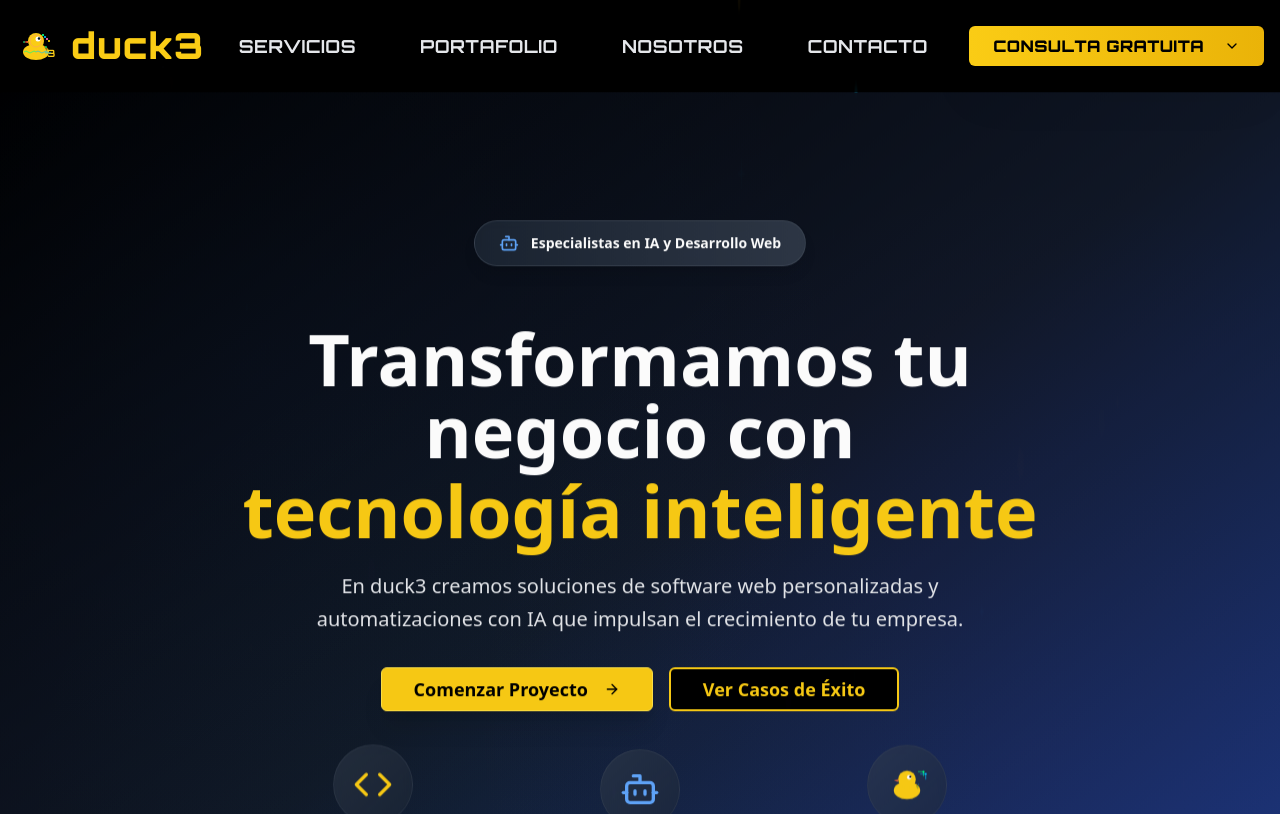
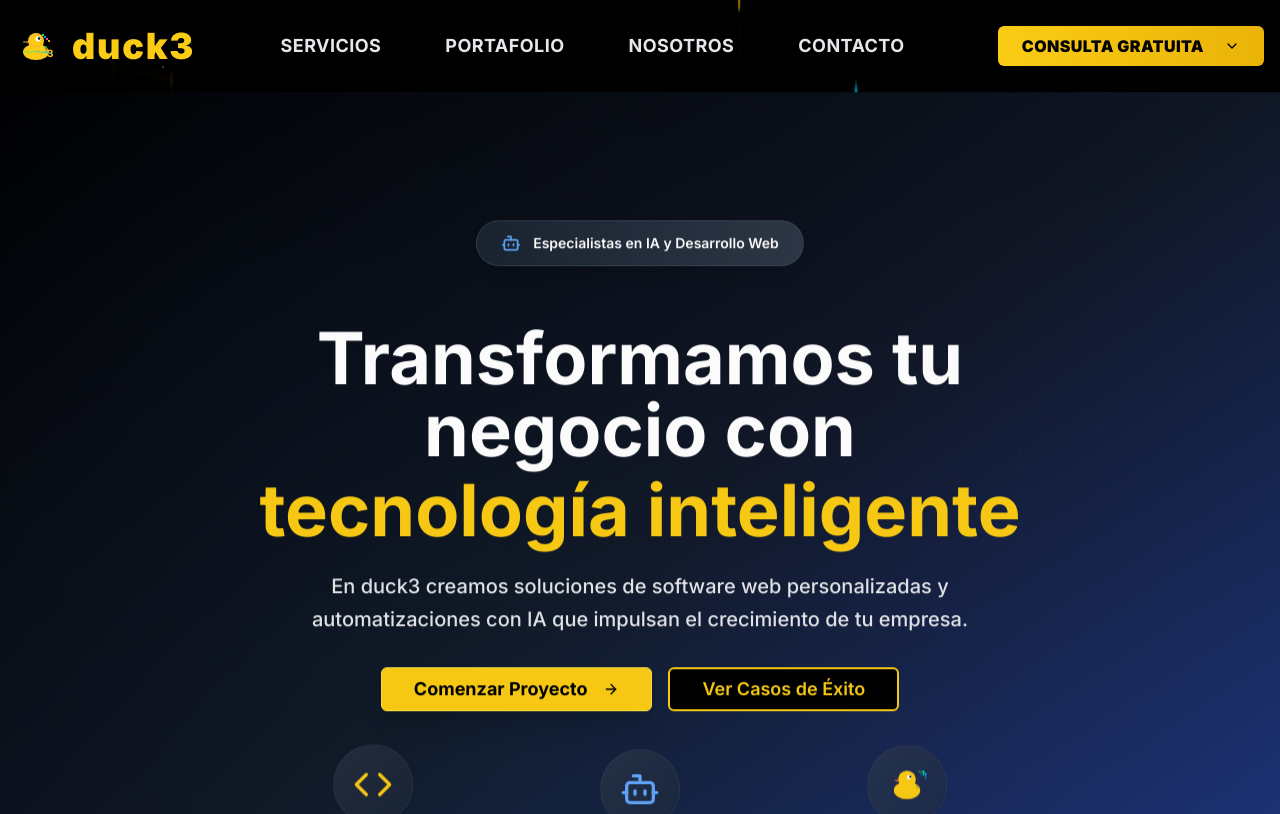
Before and after one commit to ivanmuinos/duck3-web-ai-consult, a React (Vite) app: page / in a window 1280 px wide. Shown: the top 814 px of the page. Built offline with nearby package versions, Linux system fonts and the light colour scheme.

Commit message:
Refine font to be more formal and applied globally.

```diff
--- a/index.html
+++ b/index.html
@@ -8,7 +8,7 @@
     <title>Duck3 - Desarrollo Web Premium</title>
     <link rel="preconnect" href="https://fonts.googleapis.com">
     <link rel="preconnect" href="https://fonts.gstatic.com" crossorigin>
-    <link href="https://fonts.googleapis.com/css2?family=Orbitron:wght@400;700;900&display=swap" rel="stylesheet">
+    <link href="https://fonts.googleapis.com/css2?family=Inter:wght@300;400;500;600;700;800;900&display=swap" rel="stylesheet">
   </head>
   <body>
     <div id="root"></div>
--- a/src/components/Header.tsx
+++ b/src/components/Header.tsx
@@ -68,8 +68,8 @@ const Header = () => {
   };
 
   return (
-    <header className="sticky top-0 left-0 right-0 z-50 bg-black/80 backdrop-blur-xl animate-fade-in">
-      <div className="container mx-auto px-4 py-6 flex items-center justify-between">
+    <header className="py-6 animate-fade-in">
+      <div className="container mx-auto px-4 flex items-center justify-between">
         <Link to="/" className="flex items-center space-x-4 group">
           <div className="relative">
             <svg
@@ -97,12 +97,12 @@ const Header = () => {
               </g>
               <path d="M28 20 Q33 18 31 25 Q29 23 28 20" fill="rgba(0,0,0,0.4)"/>
               <path d="M29 21 L31 21 M30 20 L30 22" stroke="#00FF88" strokeWidth="0.8" opacity="0.8"/>
-              <text x="31" y="31" fontSize="10" fontWeight="bold" fill="currentColor" className="font-orbitron">3</text>
+              <text x="31" y="31" fontSize="10" fontWeight="bold" fill="currentColor" className="font-inter">3</text>
               <rect x="29" y="26" width="6" height="1.5" fill="#00BFFF" opacity="0.5"/>
             </svg>
             <div className="absolute -inset-2 bg-gradient-to-r from-cyan-400/20 to-pink-400/20 rounded-full blur-lg opacity-0 group-hover:opacity-100 transition-all duration-500"></div>
           </div>
-          <span className="text-4xl font-black text-yellow-400 font-orbitron tracking-wider transition-all duration-500 group-hover:text-yellow-300 group-hover:tracking-widest">
+          <span className="text-4xl font-black text-yellow-400 font-inter tracking-wider transition-all duration-500 group-hover:text-yellow-300 group-hover:tracking-widest">
             duck3
           </span>
         </Link>
@@ -111,28 +111,28 @@ const Header = () => {
         <nav className="hidden md:flex items-center space-x-10">
           <button
             onClick={() => handleNavClick('servicios')}
-            className="relative text-gray-200 hover:text-yellow-400 transition-all duration-500 font-orbitron font-bold tracking-wide cursor-pointer group px-3 py-2 text-lg"
+            className="relative text-gray-200 hover:text-yellow-400 transition-all duration-500 font-inter font-bold tracking-wide cursor-pointer group px-3 py-2 text-lg"
           >
             SERVICIOS
             <span className="absolute bottom-0 left-0 w-0 h-1 bg-gradient-to-r from-yellow-400 to-yellow-500 transition-all duration-500 group-hover:w-full"></span>
           </button>
           <button
             onClick={handlePortfolioClick}
-            className="relative text-gray-200 hover:text-yellow-400 transition-all duration-500 font-orbitron font-bold tracking-wide group px-3 py-2 cursor-pointer text-lg"
+            className="relative text-gray-200 hover:text-yellow-400 transition-all duration-500 font-inter font-bold tracking-wide group px-3 py-2 cursor-pointer text-lg"
           >
             PORTAFOLIO
             <span className="absolute bottom-0 left-0 w-0 h-1 bg-gradient-to-r from-yellow-400 to-yellow-500 transition-all duration-500 group-hover:w-full"></span>
           </button>
           <button
             onClick={() => handleNavClick('sobre-nosotros')}
-            className="relative text-gray-200 hover:text-yellow-400 transition-all duration-500 font-orbitron font-bold tracking-wide cursor-pointer group px-3 py-2 text-lg"
+            className="relative text-gray-200 hover:text-yellow-400 transition-all duration-500 font-inter font-bold tracking-wide cursor-pointer group px-3 py-2 text-lg"
           >
             NOSOTROS
             <span className="absolute bottom-0 left-0 w-0 h-1 bg-gradient-to-r from-yellow-400 to-yellow-500 transition-all duration-500 group-hover:w-full"></span>
           </button>
           <button
             onClick={() => handleNavClick('contacto')}
-            className="relative text-gray-200 hover:text-yellow-400 transition-all duration-500 font-orbitron font-bold tracking-wide cursor-pointer group px-3 py-2 text-lg"
+            className="relative text-gray-200 hover:text-yellow-400 transition-all duration-500 font-inter font-bold tracking-wide cursor-pointer group px-3 py-2 text-lg"
           >
             CONTACTO
             <span className="absolute bottom-0 left-0 w-0 h-1 bg-gradient-to-r from-yellow-400 to-yellow-500 transition-all duration-500 group-hover:w-full"></span>
@@ -149,54 +149,54 @@ const Header = () => {
             </SheetTrigger>
             <SheetContent side="right" className="w-80 bg-black/95 backdrop-blur-xl border-l border-yellow-400/20">
               <SheetHeader>
-                <SheetTitle className="text-yellow-400 text-xl font-orbitron font-bold tracking-wide">NAVEGACIÓN</SheetTitle>
+                <SheetTitle className="text-yellow-400 text-xl font-inter font-bold tracking-wide">NAVEGACIÓN</SheetTitle>
               </SheetHeader>
               <div className="flex flex-col space-y-6 mt-12">
                 <button
                   onClick={() => handleNavClick('servicios')}
-                  className="text-left text-gray-200 hover:text-yellow-400 transition-all duration-500 font-orbitron font-bold tracking-wide py-4 px-6 rounded-xl hover:bg-yellow-400/10 text-lg"
+                  className="text-left text-gray-200 hover:text-yellow-400 transition-all duration-500 font-inter font-bold tracking-wide py-4 px-6 rounded-xl hover:bg-yellow-400/10 text-lg"
                 >
                   SERVICIOS
                 </button>
                 <button
                   onClick={handlePortfolioClick}
-                  className="text-left text-gray-200 hover:text-yellow-400 transition-all duration-500 font-orbitron font-bold tracking-wide py-4 px-6 rounded-xl hover:bg-yellow-400/10 text-lg"
+                  className="text-left text-gray-200 hover:text-yellow-400 transition-all duration-500 font-inter font-bold tracking-wide py-4 px-6 rounded-xl hover:bg-yellow-400/10 text-lg"
                 >
                   PORTAFOLIO
                 </button>
                 <button
                   onClick={() => handleNavClick('sobre-nosotros')}
-                  className="text-left text-gray-200 hover:text-yellow-400 transition-all duration-500 font-orbitron font-bold tracking-wide py-4 px-6 rounded-xl hover:bg-yellow-400/10 text-lg"
+                  className="text-left text-gray-200 hover:text-yellow-400 transition-all duration-500 font-inter font-bold tracking-wide py-4 px-6 rounded-xl hover:bg-yellow-400/10 text-lg"
                 >
                   NOSOTROS
                 </button>
                 <button
                   onClick={() => handleNavClick('contacto')}
-                  className="text-left text-gray-200 hover:text-yellow-400 transition-all duration-500 font-orbitron font-bold tracking-wide py-4 px-6 rounded-xl hover:bg-yellow-400/10 text-lg"
+                  className="text-left text-gray-200 hover:text-yellow-400 transition-all duration-500 font-inter font-bold tracking-wide py-4 px-6 rounded-xl hover:bg-yellow-400/10 text-lg"
                 >
                   CONTACTO
                 </button>
 
                 <div className="mt-12 pt-6 border-t border-yellow-400/20">
-                  <p className="text-yellow-400 font-orbitron font-bold text-base mb-6 tracking-wide">CONSULTA GRATUITA</p>
+                  <p className="text-yellow-400 font-inter font-bold text-base mb-6 tracking-wide">CONSULTA GRATUITA</p>
                   <div className="space-y-4">
                     <button
                       onClick={() => handleConsultationClick('email')}
-                      className="w-full flex items-center space-x-4 text-gray-200 hover:text-yellow-400 transition-all duration-500 p-4 rounded-xl hover:bg-yellow-400/10 font-orbitron tracking-wide"
+                      className="w-full flex items-center space-x-4 text-gray-200 hover:text-yellow-400 transition-all duration-500 p-4 rounded-xl hover:bg-yellow-400/10 font-inter tracking-wide"
                     >
                       <Mail className="w-6 h-6" />
                       <span className="font-bold">EMAIL</span>
                     </button>
                     <button
                       onClick={() => handleConsultationClick('whatsapp')}
-                      className="w-full flex items-center space-x-4 text-gray-200 hover:text-yellow-400 transition-all duration-500 p-4 rounded-xl hover:bg-yellow-400/10 font-orbitron tracking-wide"
+                      className="w-full flex items-center space-x-4 text-gray-200 hover:text-yellow-400 transition-all duration-500 p-4 rounded-xl hover:bg-yellow-400/10 font-inter tracking-wide"
                     >
                       <MessageCircle className="w-6 h-6" />
                       <span className="font-bold">WHATSAPP</span>
                     </button>
                     <button
                       onClick={() => handleConsultationClick('calendar')}
-                      className="w-full flex items-center space-x-4 text-gray-200 hover:text-yellow-400 transition-all duration-500 p-4 rounded-xl hover:bg-yellow-400/10 font-orbitron tracking-wide"
+                      className="w-full flex items-center space-x-4 text-gray-200 hover:text-yellow-400 transition-all duration-500 p-4 rounded-xl hover:bg-yellow-400/10 font-inter tracking-wide"
                     >
                       <Calendar className="w-6 h-6" />
                       <span className="font-bold">REUNIÓN</span>
@@ -210,15 +210,15 @@ const Header = () => {
           {/* Desktop Consultation Dropdown */}
           <DropdownMenu>
             <DropdownMenuTrigger asChild>
-              <Button className="hidden md:flex bg-gradient-to-r from-yellow-400 to-yellow-500 hover:from-yellow-500 hover:to-yellow-600 text-black font-orbitron font-black tracking-wide shadow-2xl transition-all duration-500 hover:scale-110 hover:shadow-yellow-400/25 group text-base px-6 py-3">
+              <Button className="hidden md:flex bg-gradient-to-r from-yellow-400 to-yellow-500 hover:from-yellow-500 hover:to-yellow-600 text-black font-inter font-black tracking-wide shadow-2xl transition-all duration-500 hover:scale-110 hover:shadow-yellow-400/25 group text-base px-6 py-3">
                 CONSULTA GRATUITA
                 <ChevronDown className="w-5 h-5 ml-3 transition-transform duration-500 group-data-[state=open]:rotate-180" />
               </Button>
             </DropdownMenuTrigger>
             <DropdownMenuContent className="w-80 bg-black/95 border border-yellow-400/20 shadow-2xl backdrop-blur-xl animate-slide-in-from-top-2 rounded-2xl p-3" align="end">
               <div className="mb-4 px-4 py-3">
-                <h3 className="text-yellow-400 font-orbitron font-black text-xl tracking-wide">CONTÁCTANOS</h3>
-                <p className="text-gray-400 text-sm font-orbitron tracking-wide mt-1">Elige tu método preferido</p>
+                <h3 className="text-yellow-400 font-inter font-black text-xl tracking-wide">CONTÁCTANOS</h3>
+                <p className="text-gray-400 text-sm font-inter tracking-wide mt-1">Elige tu método preferido</p>
               </div>
               <DropdownMenuItem
                 onClick={() => handleConsultationClick('email')}
--- a/src/index.css
+++ b/src/index.css
@@ -92,30 +92,34 @@
   }
 
   body {
-    @apply bg-black text-foreground;
+    @apply bg-black text-foreground font-inter;
     background: #000000;
     background-image:
-      radial-gradient(circle at 20% 20%, rgba(255, 255, 255, 0.01) 0%, transparent 50%),
-      radial-gradient(circle at 80% 80%, rgba(255, 255, 255, 0.008) 0%, transparent 50%),
-      radial-gradient(circle at 40% 60%, rgba(255, 255, 255, 0.005) 0%, transparent 50%);
+      radial-gradient(circle at 20% 20%, rgba(255, 255, 255, 0.003) 0%, transparent 50%),
+      radial-gradient(circle at 80% 80%, rgba(255, 255, 255, 0.002) 0%, transparent 50%),
+      radial-gradient(circle at 40% 60%, rgba(255, 255, 255, 0.001) 0%, transparent 50%);
   }
 
   html {
     background: #000000;
+    font-family: 'Inter', system-ui, sans-serif;
   }
 
   #root {
     background: #000000;
     min-height: 100vh;
+    font-family: 'Inter', system-ui, sans-serif;
   }
 }
+
+/* ... keep existing code (all animations and utilities) */
 
 /* Apple-style premium black background */
 .apple-black-bg {
   background: #000000;
   background-image:
-    radial-gradient(ellipse at top, rgba(255, 255, 255, 0.01) 0%, transparent 50%),
-    radial-gradient(ellipse at bottom, rgba(255, 255, 255, 0.008) 0%, transparent 50%);
+    radial-gradient(ellipse at top, rgba(255, 255, 255, 0.002) 0%, transparent 50%),
+    radial-gradient(ellipse at bottom, rgba(255, 255, 255, 0.001) 0%, transparent 50%);
 }
 
 /* Modern animations with professional touch */
--- a/tailwind.config.ts
+++ b/tailwind.config.ts
@@ -1,4 +1,3 @@
-
 import type { Config } from "tailwindcss";
 
 export default {
@@ -20,7 +19,8 @@ export default {
 		},
 		extend: {
 			fontFamily: {
-				'orbitron': ['Orbitron', 'monospace'],
+				'inter': ['Inter', 'system-ui', 'sans-serif'],
+				'sans': ['Inter', 'system-ui', 'sans-serif'],
 			},
 			colors: {
 				border: 'hsl(var(--border))',
```
